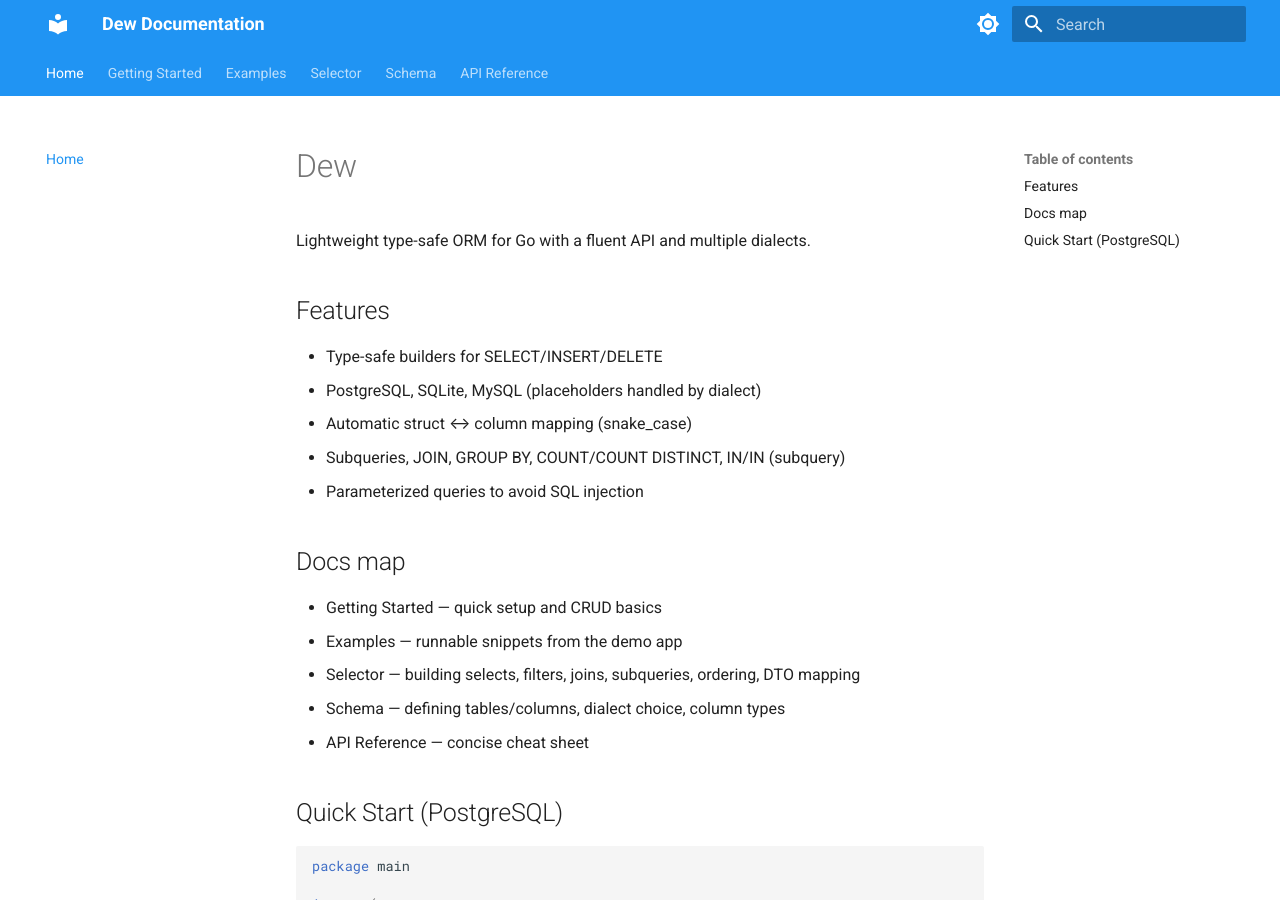
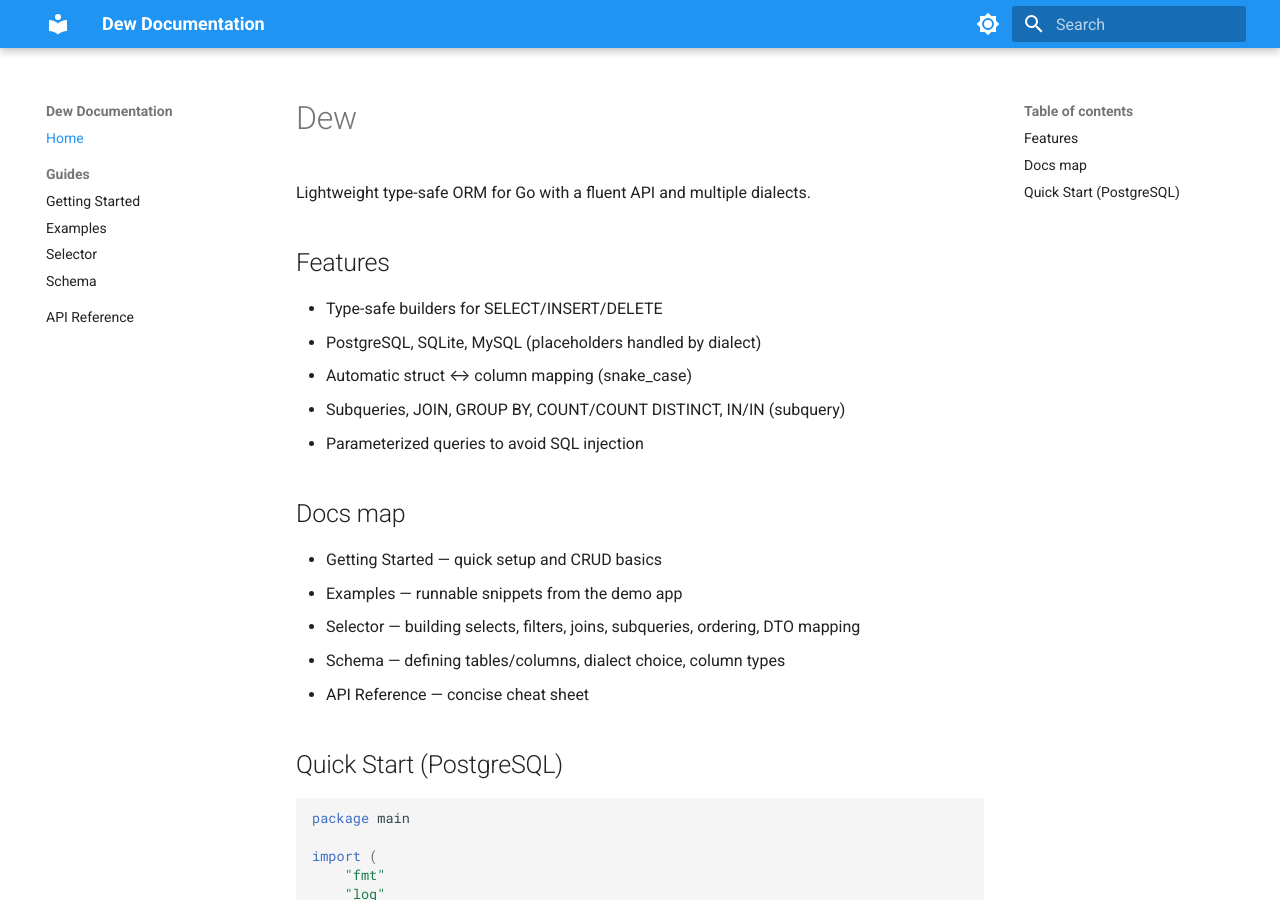
Before and after one commit to dr3dnought/dew, an MkDocs documentation site: the page built from docs/index.md, in a window 1280 px wide and 900 px high. Built offline with MkDocs 1.6.1 and Material for MkDocs 9.7.7, drawn with Linux system fonts in a browser that asks for light colours; part of the change alters nothing that is shown.

Commit message:
fix: github.pages navigation

```diff
--- a/mkdocs.yml
+++ b/mkdocs.yml
@@ -16,7 +16,6 @@ theme:
         icon: material/brightness-4
         name: Switch to light mode
   features:
-    - navigation.tabs
     - navigation.sections
     - navigation.indexes
     - navigation.expand
@@ -24,10 +23,11 @@ theme:
 
 nav:
   - Home: index.md
-  - Getting Started: getting-started.md
-  - Examples: examples.md
-  - Selector: selector.md
-  - Schema: schema.md
+  - Guides:
+      - Getting Started: getting-started.md
+      - Examples: examples.md
+      - Selector: selector.md
+      - Schema: schema.md
   - API Reference: api-reference.md
 
 markdown_extensions:
```
